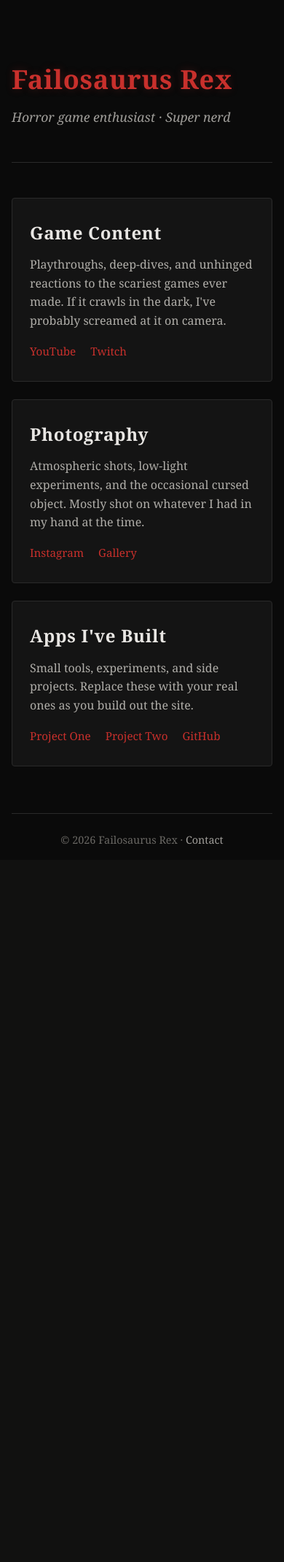
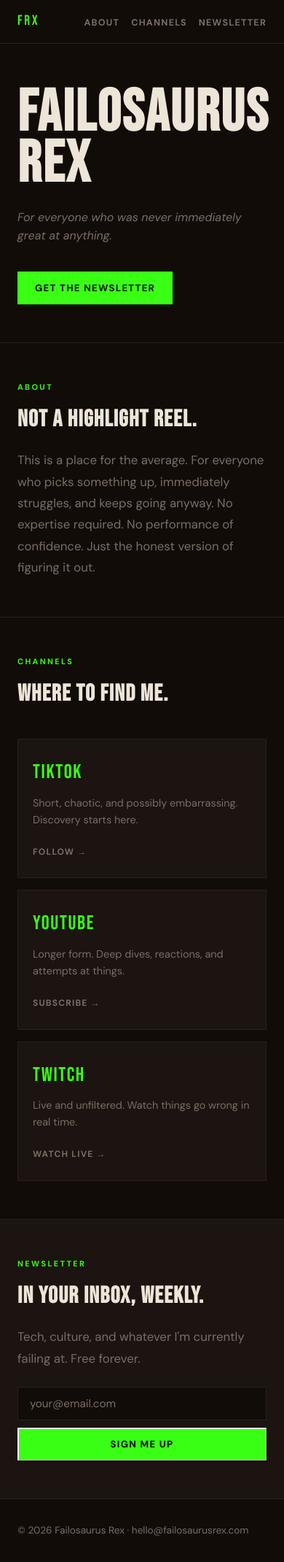
Before and after one commit to FailosaurusRex/failosaurus-site, a PHP site: page / in a window 390 px wide. Shown: the whole page at 73% size. Before the commit the page ends 1156 px from the top, so only its background shows below. Run offline with PHP 8.4, Linux system fonts and the light colour scheme.

Commit message:
Redesign V1: brand hub with green accent and Bebas Neue (#1)
- New color palette: warm near-black bg, electric green accent (#39ff14), cream text
- Typography: Bebas Neue display + DM Sans body
- Single-page structure: sticky nav, hero, about, channels, newsletter, footer
- Removed placeholder apps section and fake horror-game copy
- Newsletter signup form with client-side confirmation
- Responsive layout down to ~400px


Claude-Session: https://claude.ai/code/session_01QJHqgP8Phg2G26MxqprwiR

Co-authored-by: Claude <noreply@anthropic.com>

```diff
--- a/index.html
+++ b/index.html
@@ -1,76 +1,129 @@
 <!DOCTYPE html>
 <!--
-  This is an HTML comment. Browsers ignore these — they're notes for you.
-  <!DOCTYPE html> on the line above tells the browser "this is modern HTML".
+  Failosaurus Rex — V1
+  Structure: nav → hero → about → channels → newsletter → footer
+  All one page. Each section has an id so nav links jump to it.
 -->
 <html lang="en">
 <head>
-  <!-- The <head> holds info ABOUT the page (not visible content). -->
   <meta charset="UTF-8">
   <meta name="viewport" content="width=device-width, initial-scale=1.0">
   <title>Failosaurus Rex</title>
-  <meta name="description" content="Horror game enthusiast, photographer, and app builder.">
+  <meta name="description" content="For everyone who was never immediately great at anything.">
 
-  <!-- This line pulls in your CSS file (the "how it looks" file). -->
+  <!-- Google Fonts: Bebas Neue (display) + DM Sans (body) -->
+  <link rel="preconnect" href="https://fonts.googleapis.com">
+  <link rel="preconnect" href="https://fonts.gstatic.com" crossorigin>
+  <link rel="stylesheet" href="https://fonts.googleapis.com/css2?family=Bebas+Neue&family=DM+Sans:ital,wght@0,400;0,500;0,700;1,400&display=swap">
+
   <link rel="stylesheet" href="styles.css">
 </head>
 
 <body>
-  <!-- The <body> holds everything visitors actually see. -->
 
-  <!-- HERO: the big top section -->
-  <header class="hero">
-    <h1 class="name">Failosaurus Rex</h1>
-    <p class="tagline">Horror game enthusiast &middot; Super nerd</p>
+  <!-- NAV: sticky bar at the top -->
+  <header class="site-header">
+    <div class="inner">
+      <nav class="nav">
+        <span class="nav-logo">FRX</span>
+        <ul class="nav-links">
+          <li><a href="#about">About</a></li>
+          <li><a href="#channels">Channels</a></li>
+          <li><a href="#newsletter">Newsletter</a></li>
+        </ul>
+      </nav>
+    </div>
   </header>
 
-  <!-- MAIN CONTENT: three sections -->
   <main>
 
-    <section class="panel">
-      <h2>Game Content</h2>
-      <p>
-        Playthroughs, deep-dives, and unhinged reactions to the
-        scariest games ever made. If it crawls in the dark, I've
-        probably screamed at it on camera.
-      </p>
-      <ul class="links">
-        <li><a href="#">YouTube</a></li>
-        <li><a href="#">Twitch</a></li>
-      </ul>
+    <!-- HERO: the first thing people see -->
+    <section class="hero">
+      <div class="inner">
+        <h1 class="hero-name">Failosaurus<br>Rex</h1>
+        <p class="hero-tagline">For everyone who was never immediately great at anything.</p>
+        <a href="#newsletter" class="btn">Get the newsletter</a>
+      </div>
     </section>
 
-    <section class="panel">
-      <h2>Photography</h2>
-      <p>
-        Atmospheric shots, low-light experiments, and the occasional
-        cursed object. Mostly shot on whatever I had in my hand at the time.
-      </p>
-      <ul class="links">
-        <li><a href="#">Instagram</a></li>
-        <li><a href="#">Gallery</a></li>
-      </ul>
+    <!-- ABOUT -->
+    <section class="section" id="about">
+      <div class="inner">
+        <p class="section-label">About</p>
+        <h2 class="section-heading">Not a highlight reel.</h2>
+        <p class="section-body">
+          This is a place for the average. For everyone who picks something up,
+          immediately struggles, and keeps going anyway. No expertise required.
+          No performance of confidence. Just the honest version of figuring it out.
+        </p>
+      </div>
     </section>
 
-    <section class="panel">
-      <h2>Apps I've Built</h2>
-      <p>
-        Small tools, experiments, and side projects.
-        Replace these with your real ones as you build out the site.
-      </p>
-      <ul class="links">
-        <li><a href="#">Project One</a></li>
-        <li><a href="#">Project Two</a></li>
-        <li><a href="#">GitHub</a></li>
-      </ul>
+    <!-- CHANNELS -->
+    <section class="section" id="channels">
+      <div class="inner">
+        <p class="section-label">Channels</p>
+        <h2 class="section-heading">Where to find me.</h2>
+        <div class="channel-grid">
+
+          <div class="channel-card">
+            <p class="channel-platform">TikTok</p>
+            <p class="channel-desc">Short, chaotic, and possibly embarrassing. Discovery starts here.</p>
+            <a href="#" class="channel-link">Follow <span aria-hidden="true">→</span></a>
+          </div>
+
+          <div class="channel-card">
+            <p class="channel-platform">YouTube</p>
+            <p class="channel-desc">Longer form. Deep dives, reactions, and attempts at things.</p>
+            <a href="#" class="channel-link">Subscribe <span aria-hidden="true">→</span></a>
+          </div>
+
+          <div class="channel-card">
+            <p class="channel-platform">Twitch</p>
+            <p class="channel-desc">Live and unfiltered. Watch things go wrong in real time.</p>
+            <a href="#" class="channel-link">Watch live <span aria-hidden="true">→</span></a>
+          </div>
+
+        </div>
+      </div>
+    </section>
+
+    <!-- NEWSLETTER -->
+    <section class="section section--newsletter" id="newsletter">
+      <div class="inner">
+        <p class="section-label">Newsletter</p>
+        <h2 class="section-heading">In your inbox, weekly.</h2>
+        <p class="section-body">Tech, culture, and whatever I'm currently failing at. Free forever.</p>
+        <form class="signup-form" onsubmit="handleSubmit(event)">
+          <input
+            type="email"
+            class="email-input"
+            placeholder="your@email.com"
+            required
+            aria-label="Email address"
+          >
+          <button type="submit" class="btn">Sign me up</button>
+        </form>
+        <p class="form-note" id="form-msg" hidden>Thanks — you're in.</p>
+      </div>
     </section>
 
   </main>
 
-  <!-- FOOTER: small print at the bottom -->
-  <footer>
-    <p>&copy; 2026 Failosaurus Rex &middot; <a href="mailto:you@example.com">Contact</a></p>
+  <footer class="site-footer">
+    <div class="inner">
+      <p>&copy; 2026 Failosaurus Rex &middot; <a href="mailto:hello@failosaurusrex.com">hello@failosaurusrex.com</a></p>
+    </div>
   </footer>
+
+  <script>
+    // Handle newsletter form — no backend yet, just visual confirmation
+    function handleSubmit(e) {
+      e.preventDefault(); // stops the page from reloading
+      document.getElementById('form-msg').hidden = false;
+      e.target.reset();
+    }
+  </script>
 
 </body>
 </html>
--- a/styles.css
+++ b/styles.css
@@ -1,148 +1,293 @@
-/* ---------------------------------------------------------------
-   styles.css  —  How the page LOOKS.
-   Every rule has a "selector" (which elements it applies to)
-   followed by { properties: values; }.
-   --------------------------------------------------------------- */
+/* ================================================================
+   Failosaurus Rex — styles.css
+   Palette: warm near-black bg · electric green accent · cream text
+   Fonts:   Bebas Neue (display headings) · DM Sans (body)
+   ================================================================ */
 
 
-/* 1. RESET + BASE
-   Browsers add default spacing and fonts. We override a few so
-   things look the same everywhere. */
+/* 1. DESIGN TOKENS
+   Define all colors and fonts once here.
+   Every rule below references these — change a value here
+   and it updates everywhere on the page. */
 
-* {
-  /* The "*" selector means "every element on the page". */
-  box-sizing: border-box;   /* makes width/padding behave intuitively */
+:root {
+  --bg:       #110c08;   /* near-black with a warm brownish tint */
+  --bg-card:  #1b1410;   /* slightly lighter, for cards and sections */
+  --border:   #2c1f16;   /* subtle warm-dark borders */
+  --fg:       #ede5d8;   /* off-white/cream — easier on the eyes than pure white */
+  --fg-muted: #7a6e64;   /* secondary text, captions */
+  --accent:   #39ff14;   /* electric green */
+  --acc-ink:  #060d02;   /* text color on top of the green accent */
+
+  color-scheme: dark;    /* tells the browser this is a dark page */
+}
+
+
+/* 2. RESET
+   Browsers add their own spacing and styles by default.
+   We zero them out so we start from scratch. */
+
+*, *::before, *::after {
+  box-sizing: border-box;
   margin: 0;
   padding: 0;
 }
 
+
+/* 3. BASE STYLES */
+
 body {
-  /* The font stack: try the first one, fall back if missing. */
-  font-family: 'Georgia', 'Times New Roman', serif;
-  background-color: #0a0a0a;          /* near-black */
-  color: #e8e6e3;                     /* off-white text */
-  line-height: 1.6;                   /* space between lines */
-  min-height: 100vh;                  /* always fill the screen */
-  padding: 2rem 1.5rem;               /* breathing room on the edges */
+  background: var(--bg);
+  color: var(--fg);
+  font-family: 'DM Sans', system-ui, sans-serif;
+  line-height: 1.6;
+}
+
+/* Remove underline from all links by default;
+   we'll add visual treatment individually */
+a {
+  color: inherit;
+  text-decoration: none;
 }
 
 
-/* 2. LAYOUT WRAPPER
-   We center the content and stop it from getting too wide on
-   big monitors. */
+/* 4. LAYOUT WRAPPER
+   .inner centers content and keeps it from stretching too wide
+   on large monitors. padding-inline adds side gutters. */
 
-.hero,
-main,
-footer {
-  max-width: 720px;
-  margin: 0 auto;                     /* "auto" on left/right = center */
+.inner {
+  max-width: 860px;
+  margin-inline: auto;
+  padding-inline: 24px;
 }
 
 
-/* 3. HERO (top section) */
+/* 5. STICKY NAVIGATION BAR */
+
+.site-header {
+  position: sticky;     /* stays at the top as you scroll */
+  top: 0;
+  z-index: 10;          /* sits above other content */
+  background: var(--bg);
+  border-bottom: 1px solid var(--border);
+}
+
+.nav {
+  display: flex;
+  align-items: center;
+  justify-content: space-between;
+  padding-block: 14px;
+}
+
+.nav-logo {
+  font-family: 'Bebas Neue', sans-serif;
+  font-size: 1.2rem;
+  letter-spacing: 0.14em;
+  color: var(--accent);
+}
+
+.nav-links {
+  list-style: none;
+  display: flex;
+  gap: 24px;
+}
+
+.nav-links a {
+  font-size: 0.78rem;
+  font-weight: 600;
+  letter-spacing: 0.1em;
+  text-transform: uppercase;
+  color: var(--fg-muted);
+  transition: color 0.15s;
+}
+
+.nav-links a:hover { color: var(--accent); }
+
+
+/* 6. HERO SECTION */
 
 .hero {
-  padding: 4rem 0 3rem;
-  border-bottom: 1px solid #2a2a2a;
-  margin-bottom: 3rem;
+  padding-block: 88px 80px;
+  border-bottom: 1px solid var(--border);
 }
 
-.name {
-  font-size: 3rem;                    /* big, dramatic */
-  letter-spacing: 0.02em;
-  color: #c8302c;                     /* horror-red accent */
-  text-shadow: 0 0 12px rgba(200, 48, 44, 0.25);
+/* clamp(min, preferred, max) — scales with the viewport width */
+.hero-name {
+  font-family: 'Bebas Neue', sans-serif;
+  font-size: clamp(5rem, 15vw, 9.5rem);
+  line-height: 0.88;
+  letter-spacing: 0.03em;
+  color: var(--fg);
+  margin-bottom: 24px;
 }
 
-.tagline {
-  margin-top: 0.5rem;
+.hero-tagline {
+  font-size: clamp(1rem, 2.2vw, 1.15rem);
   font-style: italic;
-  color: #a09e9a;
-  font-size: 1.1rem;
+  color: var(--fg-muted);
+  margin-bottom: 36px;
+  max-width: 460px;
 }
 
 
-/* 4. PANELS (the three content sections) */
+/* 7. BUTTON */
 
-.panel {
-  background-color: #141414;
-  border: 1px solid #2a2a2a;
-  border-radius: 4px;
-  padding: 1.75rem 1.5rem;
-  margin-bottom: 1.5rem;
-  /* A subtle transition so hover feels smooth. */
-  transition: border-color 0.2s ease, transform 0.2s ease;
+.btn {
+  display: inline-block;
+  background: var(--accent);
+  color: var(--acc-ink);
+  font-family: 'DM Sans', sans-serif;
+  font-weight: 700;
+  font-size: 0.82rem;
+  letter-spacing: 0.1em;
+  text-transform: uppercase;
+  padding: 12px 24px;
+  transition: opacity 0.15s;
 }
 
-.panel:hover {
-  border-color: #c8302c;              /* glow red on hover */
+.btn:hover { opacity: 0.82; }
+
+
+/* 8. GENERIC SECTION */
+
+.section {
+  padding-block: 72px;
+  border-bottom: 1px solid var(--border);
+}
+
+/* Small uppercase label above each section heading */
+.section-label {
+  font-size: 0.68rem;
+  font-weight: 700;
+  letter-spacing: 0.22em;
+  text-transform: uppercase;
+  color: var(--accent);
+  margin-bottom: 10px;
+}
+
+.section-heading {
+  font-family: 'Bebas Neue', sans-serif;
+  font-size: clamp(2rem, 5vw, 3rem);
+  letter-spacing: 0.04em;
+  color: var(--fg);
+  margin-bottom: 16px;
+  text-wrap: balance;
+}
+
+.section-body {
+  font-size: 1.05rem;
+  color: var(--fg-muted);
+  max-width: 560px;
+  line-height: 1.75;
+}
+
+
+/* 9. CHANNEL CARDS GRID */
+
+.channel-grid {
+  display: grid;
+  grid-template-columns: repeat(auto-fit, minmax(220px, 1fr));
+  gap: 16px;
+  margin-top: 36px;
+}
+
+.channel-card {
+  background: var(--bg-card);
+  border: 1px solid var(--border);
+  padding: 24px 20px;
+  transition: border-color 0.2s, transform 0.2s;
+}
+
+.channel-card:hover {
+  border-color: var(--accent);
   transform: translateY(-2px);
 }
 
-.panel h2 {
-  font-size: 1.5rem;
-  color: #e8e6e3;
-  margin-bottom: 0.75rem;
-  letter-spacing: 0.03em;
+.channel-platform {
+  font-family: 'Bebas Neue', sans-serif;
+  font-size: 1.7rem;
+  letter-spacing: 0.06em;
+  color: var(--accent);
+  margin-bottom: 8px;
 }
 
-.panel p {
-  color: #b0aea9;
-  margin-bottom: 1rem;
+.channel-desc {
+  font-size: 0.9rem;
+  color: var(--fg-muted);
+  line-height: 1.6;
+  margin-bottom: 18px;
+}
+
+.channel-link {
+  font-size: 0.75rem;
+  font-weight: 700;
+  letter-spacing: 0.1em;
+  text-transform: uppercase;
+  color: var(--fg-muted);
+  transition: color 0.15s;
+}
+
+.channel-link:hover { color: var(--accent); }
+
+
+/* 10. NEWSLETTER SECTION */
+
+.section--newsletter {
+  background: var(--bg-card);
+}
+
+.signup-form {
+  display: flex;
+  gap: 10px;
+  margin-top: 24px;
+  flex-wrap: wrap;     /* stacks on small screens */
+}
+
+.email-input {
+  flex: 1;
+  min-width: 200px;
+  background: var(--bg);
+  border: 1px solid var(--border);
+  color: var(--fg);
+  font-family: 'DM Sans', sans-serif;
+  font-size: 0.95rem;
+  padding: 12px 16px;
+  outline: none;
+  transition: border-color 0.15s;
+}
+
+.email-input::placeholder { color: var(--fg-muted); }
+.email-input:focus        { border-color: var(--accent); }
+
+.form-note {
+  margin-top: 12px;
+  font-size: 0.875rem;
+  color: var(--accent);
 }
 
 
-/* 5. LINK LISTS inside panels */
+/* 11. FOOTER */
 
-.links {
-  list-style: none;                   /* remove bullet points */
-  display: flex;                      /* lay items in a row */
-  gap: 1.25rem;                       /* space between items */
-  flex-wrap: wrap;                    /* wrap if the row is too long */
+.site-footer {
+  padding-block: 32px;
+  color: var(--fg-muted);
+  font-size: 0.85rem;
 }
 
-.links a {
-  color: #c8302c;
-  text-decoration: none;
-  font-size: 0.95rem;
-  border-bottom: 1px solid transparent;
-  transition: border-color 0.2s ease;
+.site-footer a {
+  color: var(--fg-muted);
+  transition: color 0.15s;
 }
 
-.links a:hover {
-  border-bottom-color: #c8302c;       /* underline appears on hover */
-}
+.site-footer a:hover { color: var(--accent); }
 
 
-/* 6. FOOTER */
-
-footer {
-  margin-top: 4rem;
-  padding-top: 1.5rem;
-  border-top: 1px solid #2a2a2a;
-  text-align: center;
-  color: #6a6864;
-  font-size: 0.9rem;
-}
-
-footer a {
-  color: #a09e9a;
-  text-decoration: none;
-}
-
-footer a:hover {
-  color: #c8302c;
-}
-
-
-/* 7. RESPONSIVE — make it look right on phones
-   "@media" rules apply only when a condition is true. */
+/* 12. RESPONSIVE — phones (~480px and below) */
 
 @media (max-width: 480px) {
-  .name {
-    font-size: 2.25rem;               /* smaller name on small screens */
-  }
-  body {
-    padding: 1rem;
-  }
+  .nav-links      { gap: 16px; }
+  .hero           { padding-block: 60px 52px; }
+  .section        { padding-block: 52px; }
+  .signup-form    { flex-direction: column; }
+  .btn            { text-align: center; }
 }
```
